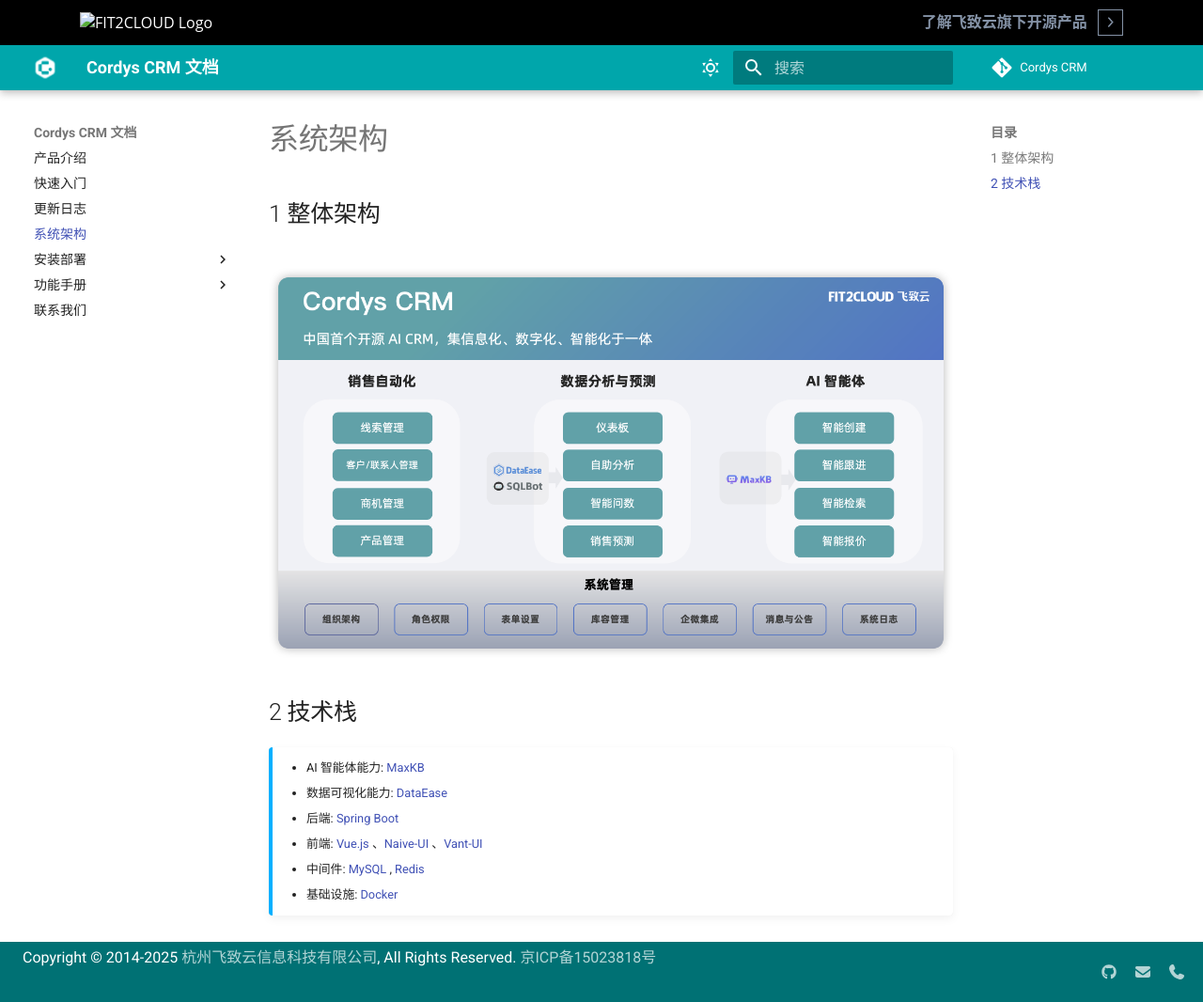
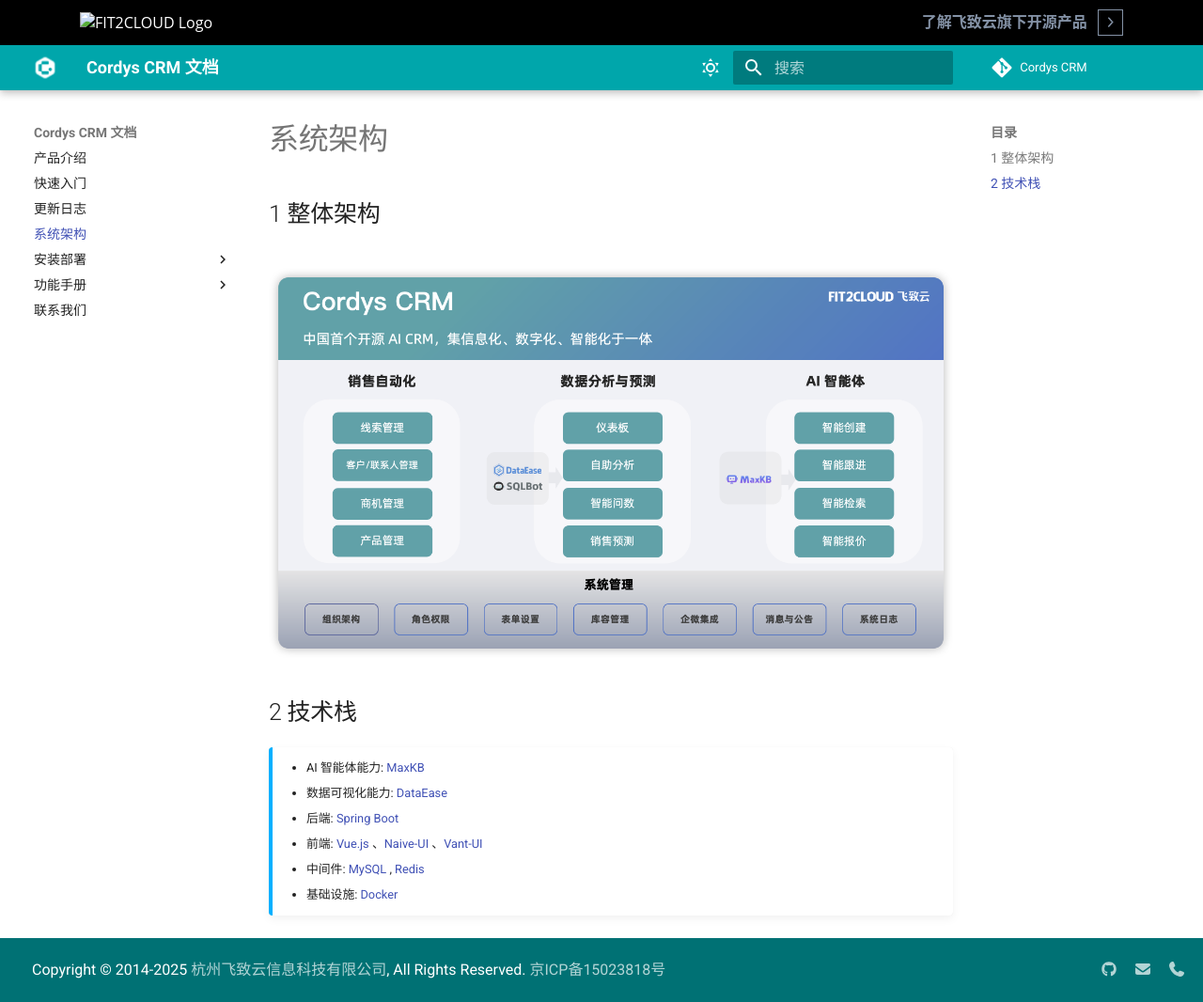
Before and after one commit to xinxin11/CordysCRM, an MkDocs documentation site: the page built from docs/manual/system_arch.md, in a window 1280 px wide and 1066 px high. Shown: the whole window at 94% size. Built offline with MkDocs 1.6.1 and Material for MkDocs 9.7.7, drawn with Linux system fonts in a browser that asks for light colours; comment, search, counter and statistics services are not loaded; the version menu is left out.

Commit message:
docs: add footer styles for copyright section

```diff
--- a/docs/manual/css/extra.css
+++ b/docs/manual/css/extra.css
@@ -154,3 +154,12 @@
 .md-typeset .ms-abstract > summary::before {
   background-color: rgb(170, 80, 191);
 }
+
+.md-footer-copyright {
+  display: flex;
+  justify-content: center; /* 水平居中 */
+  align-items: center;     /* 垂直居中 */
+  height: 60px;            /* 可根据页面底部高度调整 */
+  text-align: center;
+  padding: 0 10px;         /* 避免紧贴两边 */
+}
```
